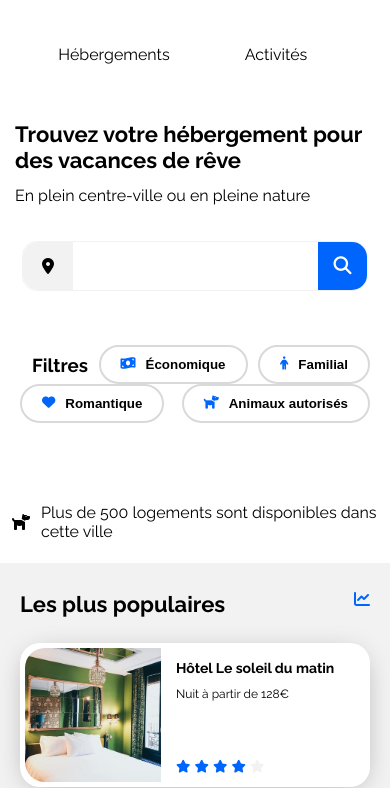
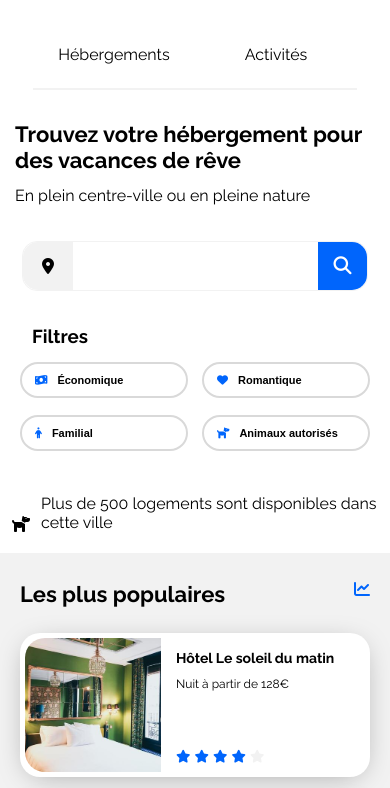
Before and after one commit to Gregory-Coelho/Booki, a plain HTML site: page index.html in a window 390 px wide. Shown: the part 66-854 px from the top of the page. Drawn offline with Linux system fonts and the light colour scheme.

Commit message:
iso with the figma for filter button

```diff
--- a/css/style.css
+++ b/css/style.css
@@ -146,7 +146,6 @@ i.search__button__icon {
     display: none;
 }
 .filters{
-    width: 100%;
     display: flex;
     gap: 40px;
     align-items: center;
@@ -154,18 +153,30 @@ i.search__button__icon {
     padding: 0;
     list-style-type: none;
 }
-
 .filters h3{
     margin-left: 12px;
 }
-
+.filters__container {
+    display: flex;
+    gap: 40px;
+    align-items: center;
+    justify-content: space-between;
+}
+.filters__container__column {
+    display: flex;
+    gap: 40px;
+    align-items: center;
+    justify-content: space-between;
+}
 .filters__button{
+    width: 100%;
     display: flex;
     justify-content: space-between;
+    align-items: center;
     border-radius: 50px;
     border: 2px solid #D9D9D9;
     background-color: white;
-    padding:10px 20px 10px 20px;
+    padding:10px 13px 10px 13px;
     font-weight: 700;
 }
 
@@ -455,10 +466,6 @@ i.search__button__icon {
     .fa-star{
         font-size: .8em;
     }
-    .filters{
-        justify-content: space-between;
-        gap: 0;
-    }
   }
 
   @media screen and (max-width: 768px) {
@@ -481,7 +488,7 @@ i.search__button__icon {
     .header__navigation__card {
         padding: 48px 0 43px 0;
         border-top: 0;
-        border-bottom: 2px solid transparent;
+        border-bottom: 2px solid #F2F2F2;
     }
     .title {
         margin-top: 31px;
@@ -490,10 +497,28 @@ i.search__button__icon {
         margin: 13px 0 36px 0;
     }
     .filters {
+        flex-direction: column;
+        align-items: flex-start;
+        width: 100%;
+        padding: 34px 20px 43px 20px;
+        margin: 0;
+        gap: 15px;
+    }
+    .filters__container {
         width: 100%;
         display: flex;
-        flex-wrap: wrap;
-        padding: 34px 20px 43px 20px;
+        gap: 14px;
+    }
+    .filters__container__column {
+        width: 100%;
+        display: flex;
+        flex-direction: column;
+        gap: 17px;
+    }
+    .filters__button {
+        width: 100%;
+        justify-content: flex-start;
+        font-size: 11px;
     }
     .search {
         width: 100%;
@@ -512,6 +537,9 @@ i.search__button__icon {
     i.search__button__icon {
         width: 100%;
         display: inline-block
+    }
+    .information h4 {
+        margin-top: 0;
     }
     .display {
         display: flex;
--- a/index.html
+++ b/index.html
@@ -54,7 +54,9 @@
       </div>
       <ul class="filters">
         <h3>Filtres</h3>
-        <li>
+        <div class="filters__container">
+          <div class="filters__container__column">
+            <li class="filters__container__column">
               <button class="filters__button">
                 <div class="filters__icon">
                   <i class="fa-solid fa-money-bill-wave"></i>
@@ -62,7 +64,7 @@
                 Économique
               </button>
             </li>
-        <li>
+            <li class="filters__container__column">
               <button class="filters__button">
                 <div class="filters__icon">
                   <i class="fa-solid fa-person"></i>
@@ -70,7 +72,9 @@
                 Familial
               </button>
             </li>
-        <li>
+          </div>
+          <div class="filters__container__column">
+            <li class="filters__container__column">
               <button class="filters__button">
                 <div class="filters__icon">
                   <i class="fa-solid fa-heart"></i>
@@ -78,7 +82,7 @@
                 Romantique
               </button>
             </li>
-        <li>
+            <li class="filters__container__column">
               <button class="filters__button">
                 <div class="filters__icon">
                   <i class="fa-solid fa-dog"></i>
@@ -86,6 +90,8 @@
                 Animaux autorisés
               </button>
             </li>
+          </div>
+        </div>
       </ul>
 
       <div class="information">
```
Lines whose indentation alone changed are shown as unchanged.
